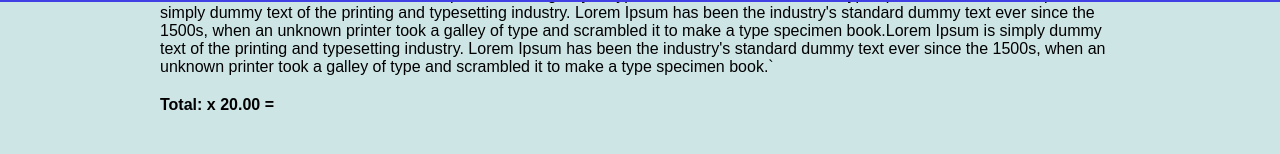
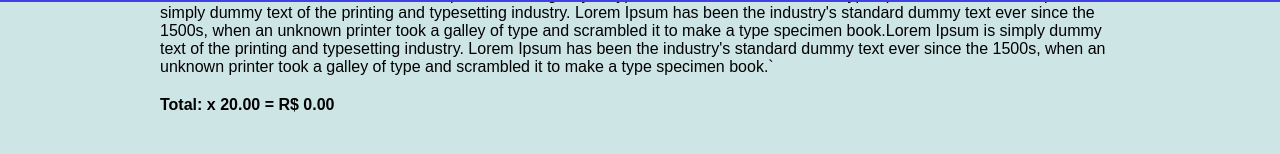
Before and after one commit to ArturW97/sistema-loja, a Vue app: page /detalhes in a window 1280 px wide. Shown: the part 798-952 px from the top of the page. Built offline with nearby package versions, Linux system fonts and the light colour scheme.

Commit message:
Lógica de calcular preço final concluída!

```diff
--- a/src/pages/DetalhesProdutos.vue
+++ b/src/pages/DetalhesProdutos.vue
@@ -42,8 +42,7 @@
           of type and scrambled it to make a type specimen book.`
         </p>
         <div class="total">
-          Total: {{ quantidade }} x {{ precoUnd.toFixed([2]) }} =
-          <span :v-text="precoTotal">{{ precoTotal }}</span>
+          Total: {{ quantidade }} x {{ precoUnd.toFixed([2]) }} = R$ {{ precoTotal.toFixed([2]) }}
         </div>
       </div>
       <button class="fazerPedido">Fazer Pedido</button>
@@ -62,7 +61,7 @@ export default {
     return {
       precoUnd: 20.0,
       quantidade: null,
-      precoTotal: null,
+      precoTotal: 0,
     };
   },
   components: {
@@ -72,9 +71,9 @@ export default {
   methods: {
     toCalculate: function(precoTotal) {
       if (this.quantidade >= 0 && this.quantidade < 999) {
-        precoTotal = parseInt(this.precoUnd) * parseInt(this.quantidade);
+        this.precoTotal = parseInt(this.precoUnd) * parseInt(this.quantidade);
         console.log(precoTotal);
-        return precoTotal;
+        return this.precoTotal;
       } else {
         return 0;
       }
```
